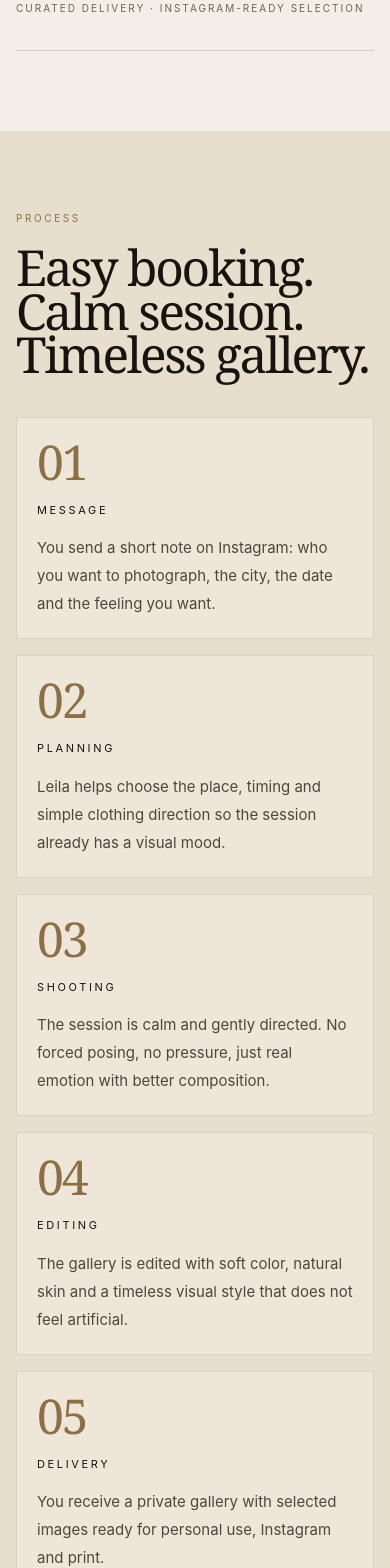
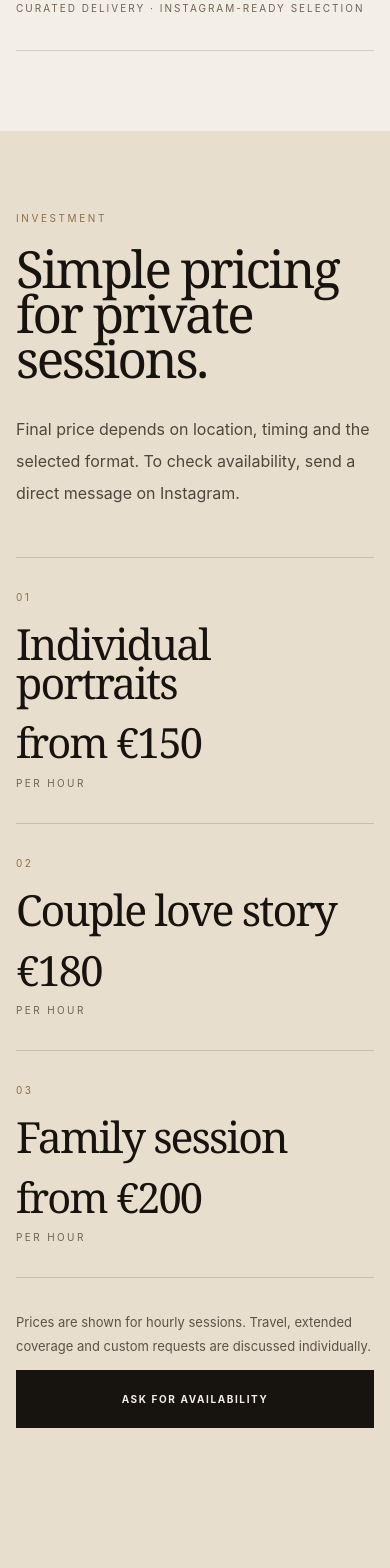
Before and after one commit to rivalden-sys/photographer, a Next.js app: page / in a window 390 px wide. Shown: the part 8660-10228 px from the top of the page. Built offline with nearby package versions, Linux system fonts and the light colour scheme.

Commit message:
Add investment pricing section

```diff
--- a/app/page.tsx
+++ b/app/page.tsx
@@ -86,6 +86,12 @@ const services = [
   ["02", "Couples", "Intimate couple sessions built around real emotion, movement, touch and quiet cinematic light.", "Beach, city or home session · styling notes · natural posing · full gallery"],
   ["03", "Families", "Family stories with warmth and space: children, parents, small gestures and honest connection.", "Outdoor or home session · gentle direction · timeless color · web and print files"],
   ["04", "Private Stories", "Small celebrations, personal milestones and lifestyle shoots photographed with discretion and taste.", "Limited bookings · documentary rhythm · curated delivery · Instagram-ready selection"],
+];
+
+const investment = [
+  ["01", "Individual portraits", "from €150", "per hour"],
+  ["02", "Couple love story", "€180", "per hour"],
+  ["03", "Family session", "from €200", "per hour"],
 ];
 
 const process = [
@@ -222,6 +228,7 @@ export default function Page() {
               <a href="#gallery" className="transition hover:text-[#8c6f45]">Gallery</a>
               <a href="#about" className="transition hover:text-[#8c6f45]">About</a>
               <a href="#services" className="transition hover:text-[#8c6f45]">Services</a>
+              <a href="#investment" className="transition hover:text-[#8c6f45]">Prices</a>
             </div>
             <a href={studio.instagramUrl} target="_blank" rel="noreferrer" className="shrink-0 border border-[#17130f] px-3 py-2 text-[9px] tracking-[0.18em] transition hover:bg-[#17130f] hover:text-[#f4efe6] sm:px-4 sm:text-[10px] sm:tracking-[0.26em]">DM to book</a>
           </nav>
@@ -412,6 +419,36 @@ export default function Page() {
           </div>
         </section>
 
+        <section id="investment" className="bg-[#e8dece] px-4 py-20 sm:px-6 sm:py-28 lg:px-10 lg:py-36">
+          <div className="mx-auto max-w-[1560px]">
+            <div data-reveal className="grid gap-8 lg:grid-cols-[0.9fr_1.1fr] lg:items-end">
+              <div>
+                <p className="mb-5 text-[10px] uppercase tracking-[0.26em] text-[#8c6f45] sm:tracking-[0.34em]">Investment</p>
+                <h2 className="font-editorial max-w-[58rem] text-[clamp(3.2rem,13vw,8.5rem)] leading-[0.88] sm:leading-[0.84]">Simple pricing for private sessions.</h2>
+              </div>
+              <p className="max-w-[38rem] text-[16px] leading-8 text-[#4f463d] sm:text-[18px] sm:leading-9">Final price depends on location, timing and the selected format. To check availability, send a direct message on Instagram.</p>
+            </div>
+
+            <div className="mt-12 border-t border-[#17130f]/15 sm:mt-14">
+              {investment.map(([index, title, price, unit]) => (
+                <article key={title} data-reveal className="grid gap-5 border-b border-[#17130f]/15 py-8 md:grid-cols-[0.18fr_1fr_0.55fr] md:items-end md:gap-10 md:py-12">
+                  <p className="text-[10px] uppercase tracking-[0.24em] text-[#8c6f45] sm:tracking-[0.3em]">{index}</p>
+                  <h3 className="font-editorial text-[clamp(2.5rem,11vw,5.4rem)] leading-[0.9] sm:leading-[0.88]">{title}</h3>
+                  <div className="md:text-right">
+                    <p className="font-editorial text-[clamp(2.6rem,10vw,5rem)] leading-none tracking-[-0.05em] text-[#17130f]">{price}</p>
+                    <p className="mt-3 text-[10px] uppercase tracking-[0.24em] text-[#6f6255]">{unit}</p>
+                  </div>
+                </article>
+              ))}
+            </div>
+
+            <div data-reveal className="mt-8 grid gap-3 sm:flex sm:items-center sm:justify-between">
+              <p className="max-w-[34rem] text-[13px] leading-6 text-[#5d5146]">Prices are shown for hourly sessions. Travel, extended coverage and custom requests are discussed individually.</p>
+              <a href={studio.instagramUrl} target="_blank" rel="noreferrer" className="btn-dark sm:w-fit">Ask for availability</a>
+            </div>
+          </div>
+        </section>
+
         <section id="process" className="bg-[#e8dece] px-4 py-20 sm:px-6 sm:py-28 lg:px-10 lg:py-36">
           <div className="mx-auto grid max-w-[1560px] gap-10 lg:grid-cols-[0.74fr_1.26fr] lg:gap-20">
             <div data-reveal className="lg:sticky lg:top-32 lg:self-start"><p className="mb-5 text-[10px] uppercase tracking-[0.26em] text-[#8c6f45] sm:tracking-[0.34em]">Process</p><h2 className="font-editorial text-[clamp(3.1rem,12vw,7.5rem)] leading-[0.88] sm:leading-[0.84]">Easy booking. Calm session. Timeless gallery.</h2></div>
```
